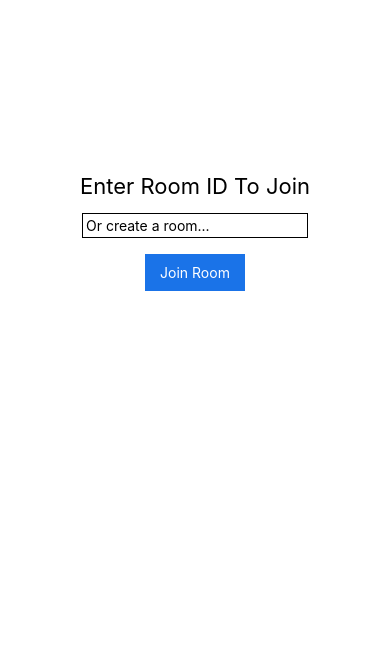
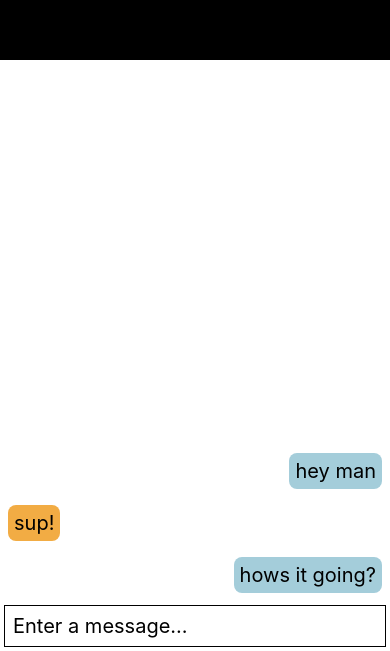
Before and after one commit to devrhathi/WatchTogether, a React Native app: screen / in a window 390 px wide. Shown: the part 193-844 px from the top of the page. Built offline with nearby package versions, Linux system fonts and the light colour scheme; no server answers.

Commit message:
Making Of : ChatScreen

```diff
--- a/App.js
+++ b/App.js
@@ -10,17 +10,12 @@ const Stack = createNativeStackNavigator();
 export default function App() {
   return (
     <NavigationContainer>
-      <Stack.Navigator initialRouteName="HomeScreen">
-        <Stack.Screen
-          name="HomeScreen"
-          component={HomeScreen}
-          options={{ headerShown: false }}
-        />
-        <Stack.Screen
-          name="MainScreen"
-          component={MainScreen}
-          options={{ headerShown: false }}
-        />
+      <Stack.Navigator
+        initialRouteName="MainScreen"
+        screenOptions={{ headerShown: false }}
+      >
+        <Stack.Screen name="HomeScreen" component={HomeScreen} />
+        <Stack.Screen name="MainScreen" component={MainScreen} />
       </Stack.Navigator>
     </NavigationContainer>
   );
--- a/Screens/HomeScreen/HomeScreen.js
+++ b/Screens/HomeScreen/HomeScreen.js
@@ -6,11 +6,18 @@ export default function HomeScreen({ navigation }) {
   const [roomIDText, setRoomIDText] = useState("");
   const [errText, setErrText] = useState("");
 
+  const clearError = () => {
+    setTimeout(() => {
+      setErrText("");
+    }, 5000);
+  };
+
   const handleJoinButton = () => {
     let trailingVideoID = roomIDText.trim().slice(-11);
 
     if (trailingVideoID === "" || !trailingVideoID) {
       setErrText("Please Enter Video URL");
+      clearError();
     } else {
       navigation.navigate("MainScreen", {
         roomIDText: trailingVideoID,
--- a/Screens/MainScreen/ChatScreen/ChatScreen.js
+++ b/Screens/MainScreen/ChatScreen/ChatScreen.js
@@ -1,19 +1,50 @@
 import React from "react";
-import { Text, View, StyleSheet } from "react-native";
+import { Text, TextInput, View } from "react-native";
+import { styles } from "./ChatScreenStyles";
 
-const styles = StyleSheet.create({
-  container: {
-    backgroundColor: "#FFFFFF",
-    width: "100%",
-    flex: 7,
-    // height: "70%",
+const chat = [
+  {
+    sender: 1,
+    receiver: 2,
+    msg: "hey man",
   },
-});
+  {
+    sender: 2,
+    receiver: 1,
+    msg: "sup!",
+  },
+  {
+    sender: 1,
+    receiver: 2,
+    msg: "hows it going?",
+  },
+];
 
 export default function ChatScreen({ createdRoomID }) {
   return (
     <View style={styles.container}>
-      <Text>{createdRoomID}</Text>
+      <View style={styles.chatContainer}>
+        {/* <View style={styles.receiverChatBubble}>
+          <Text style={styles.chatText}>Hello</Text>
+        </View> */}
+
+        {chat.map((message) => {
+          if (message.sender === 1) {
+            return (
+              <View style={styles.senderTextBubble} key={message.msg}>
+                <Text style={styles.chatText}>{message.msg}</Text>
+              </View>
+            );
+          } else {
+            return (
+              <View style={styles.receiverChatBubble} key={message.msg}>
+                <Text style={styles.chatText}>{message.msg}</Text>
+              </View>
+            );
+          }
+        })}
+      </View>
+      <TextInput style={styles.textInput} placeholder="Enter a message..." />
     </View>
   );
 }
--- /dev/null
+++ b/Screens/MainScreen/ChatScreen/ChatScreenStyles.js
@@ -0,0 +1,43 @@
+import React from "react";
+import { StyleSheet } from "react-native";
+
+export const styles = StyleSheet.create({
+  container: {
+    justifyContent: "flex-end",
+    backgroundColor: "#FFFFFF",
+    width: "100%",
+    flex: 7,
+  },
+
+  textInput: {
+    borderColor: "black",
+    borderWidth: 1.5,
+    margin: 4,
+    padding: 8,
+    fontSize: 20,
+  },
+
+  chatContainer: {
+    flex: 1,
+    justifyContent: "flex-end",
+  },
+
+  chatText: {
+    fontSize: 20,
+  },
+
+  senderTextBubble: {
+    borderRadius: 8,
+    backgroundColor: "#A4CDDA",
+    alignSelf: "flex-end",
+    margin: 8,
+    padding: 6,
+  },
+  receiverChatBubble: {
+    borderRadius: 8,
+    backgroundColor: "#F2AC44",
+    alignSelf: "baseline",
+    margin: 8,
+    padding: 6,
+  },
+});
--- a/Screens/MainScreen/MainScreen.js
+++ b/Screens/MainScreen/MainScreen.js
@@ -5,8 +5,8 @@ import ChatScreen from "./ChatScreen/ChatScreen";
 import { io } from "socket.io-client";
 
 export default function MainScreen({ route, navigation }) {
-  const { roomIDText } = route.params;
-  const [createdRoomID, setCreatedRoomID] = useState(null);
+  // const { roomIDText } = route.params;
+  const roomIDText = "tqyquiHa981";
   const socket = io(`http://192.168.1.7:8000/`);
   // const socket = io(`http://localhost:8000/`);
 
@@ -27,7 +27,7 @@ export default function MainScreen({ route, navigation }) {
   return (
     <View style={styles.container}>
       <VideoPlayerScreen />
-      <ChatScreen createdRoomID={createdRoomID} />
+      <ChatScreen createdRoomID={roomIDText} />
     </View>
   );
 }
```
